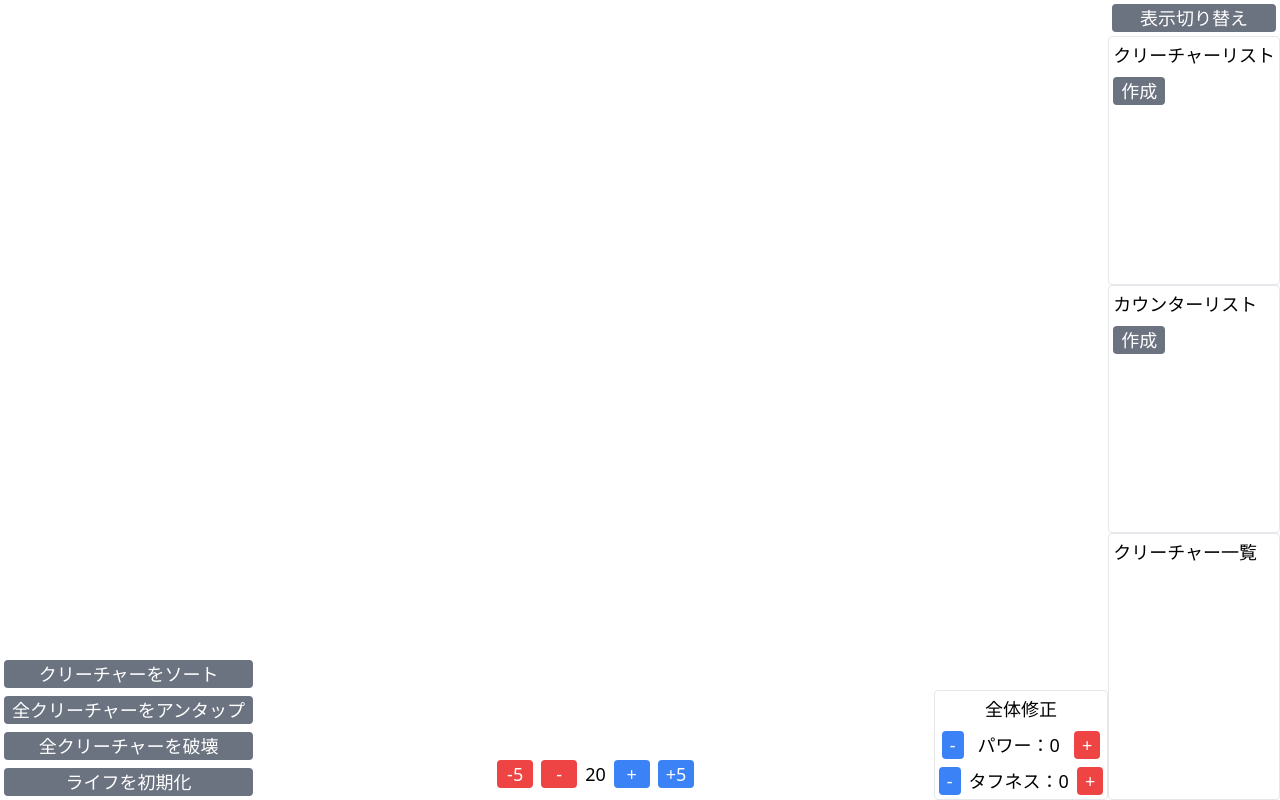
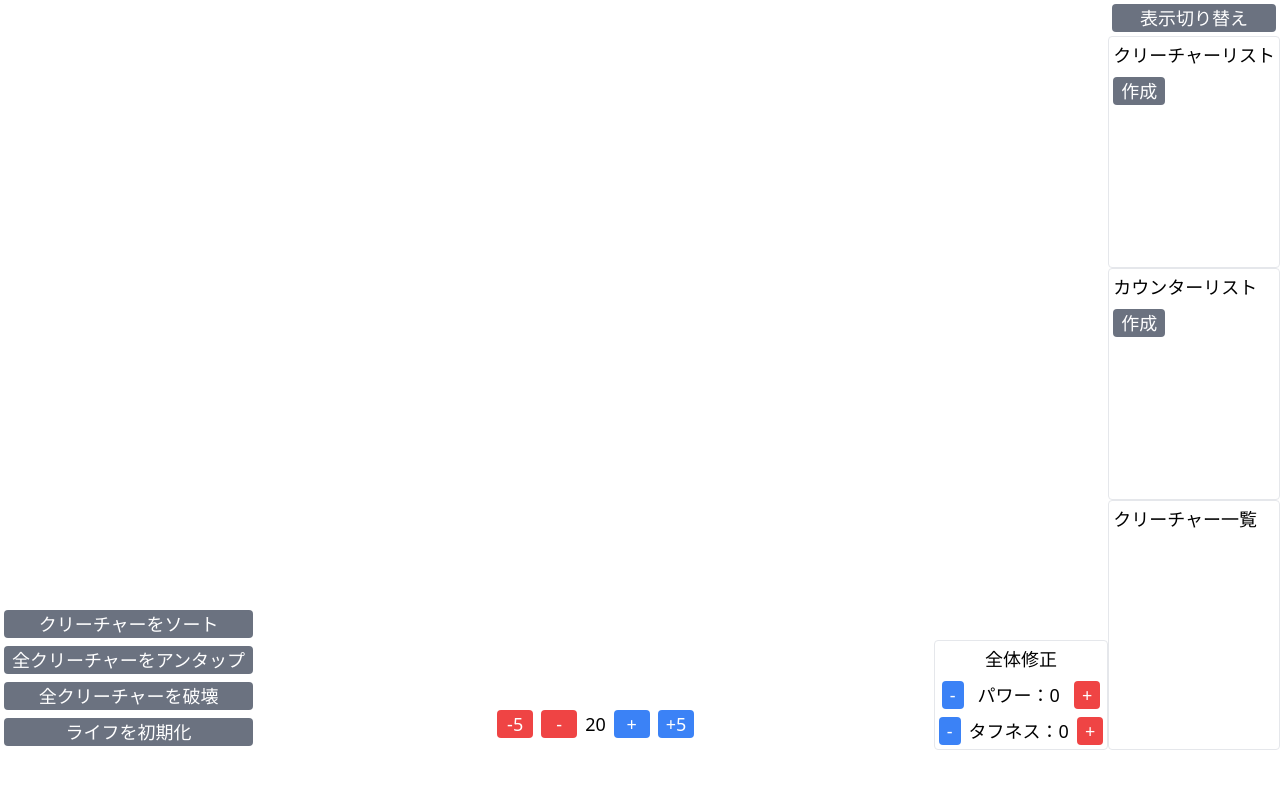
Before and after one commit to 30pancake/life_counter, a Nuxt app: page / in a window 1280 px wide. Built offline with nearby package versions, Linux system fonts and the light colour scheme.

Commit message:
表示の高さ設定を変更

```diff
--- a/pages/index.vue
+++ b/pages/index.vue
@@ -1,5 +1,5 @@
 <template>
-  <div style="height: 100vh;" class="flex">
+  <div class="full-height flex">
     <!-- メインフィールド -->
     <div class="flex flex-col flex-grow">
       <!-- フィールド -->
@@ -50,6 +50,13 @@
     </div>
   </div>
 </template>
+
+<style scoped>
+.full-height {
+  height: calc(100vh - 50px);
+  overflow-y: auto; /* スクロールが必要な場合に追加 */
+}
+</style>
 
 <script lang="ts">
   import WithStatusCreature from '@/components/classes/with_status_creature.ts';
```
